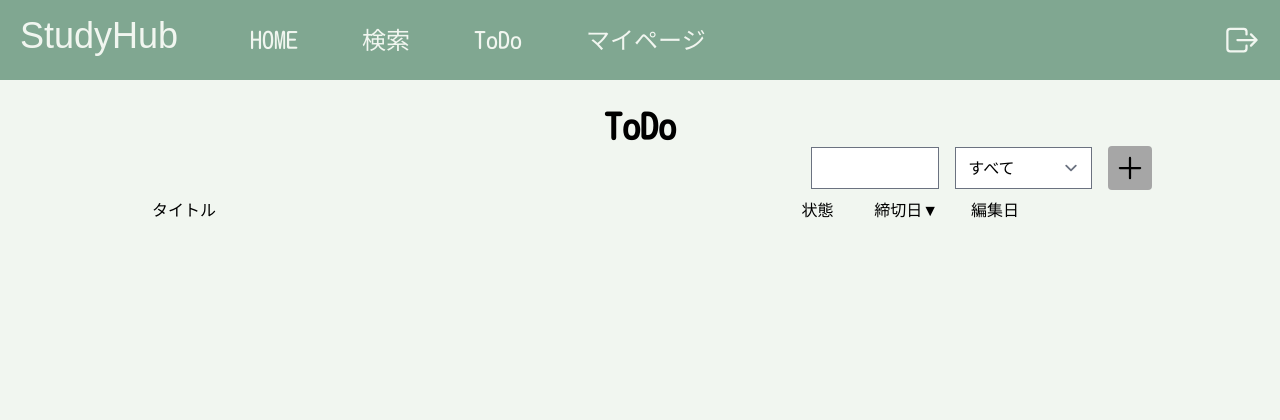
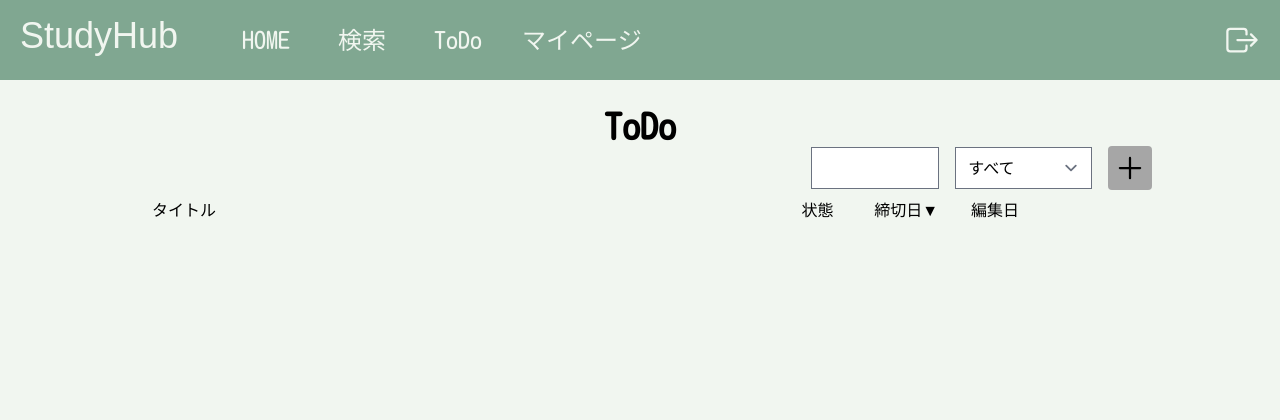
Before and after one commit to devharu-49/studyhub, a Django app: page /todo/ in a window 1280 px wide. Shown: the top 420 px of the page. Run offline with Django 5.2, Linux system fonts and the light colour scheme; the visitor is signed in with stand-in values (Sample User, id 1); data comes from the database, SQL or seed files in the repository; data that the repository does not hold is empty; some libraries are stand-ins or nearby versions; some web fonts are replaced.

Commit message:
デザイン調整

```diff
--- a/static/css/style.css
+++ b/static/css/style.css
@@ -1074,6 +1074,10 @@ select {
   height: 0.125rem;
 }
 
+.h-12 {
+  height: 3rem;
+}
+
 .h-14 {
   height: 3.5rem;
 }
@@ -1159,10 +1163,6 @@ select {
   width: 25%;
 }
 
-.w-44 {
-  width: 11rem;
-}
-
 .w-56 {
   width: 14rem;
 }
@@ -1177,6 +1177,10 @@ select {
 
 .w-\[30\%\] {
   width: 30%;
+}
+
+.w-\[50\%\] {
+  width: 50%;
 }
 
 .w-\[60\%\] {
@@ -1277,6 +1281,10 @@ select {
 
 .grid-cols-\[1fr_8fr\] {
   grid-template-columns: 1fr 8fr;
+}
+
+.grid-cols-\[2fr_6fr\] {
+  grid-template-columns: 2fr 6fr;
 }
 
 .grid-cols-\[3fr_1fr_1fr_0\.5fr_0\.5fr\] {
@@ -1533,6 +1541,11 @@ select {
 .px-5 {
   padding-left: 1.25rem;
   padding-right: 1.25rem;
+}
+
+.px-6 {
+  padding-left: 1.5rem;
+  padding-right: 1.5rem;
 }
 
 .px-8 {
--- a/templates/base.html
+++ b/templates/base.html
@@ -47,28 +47,28 @@
           <li class="nav-item">
             <a
               href="/"
-              class="flex h-full items-center px-8 font-kosugiMaru text-2xl"
+              class="flex h-full items-center px-6 font-kosugiMaru text-2xl"
               >HOME</a
             >
           </li>
           <li class="nav-item">
             <a
               href="{% url 'map:search' %}"
-              class="flex h-full items-center px-8 font-kosugiMaru text-2xl"
+              class="flex h-full items-center px-6 font-kosugiMaru text-2xl"
               >検索</a
             >
           </li>
           <li class="nav-item">
             <a
               href="{% url 'task_list'%}"
-              class="flex h-full items-center px-8 font-kosugiMaru text-2xl"
+              class="flex h-full items-center px-6 font-kosugiMaru text-2xl"
               >ToDo</a
             >
           </li>
           <li class="nav-item">
             <a
               href="{% url 'mypage' user.user_id %}"
-              class="flex h-full items-center px-8 font-kosugiMaru text-2xl"
+              class="flex h-full items-center px-4 font-kosugiMaru text-2xl"
               >マイページ</a
             >
           </li>
@@ -87,7 +87,7 @@
                   name="exit-outline"
                   class="hidden pl-3 text-4xl md:flex"
                 ></ion-icon>
-                <p class="px-8 font-kosugiMaru text-xl font-medium md:hidden">
+                <p class="px-8 font-kosugiMaru text-2xl font-medium md:hidden">
                   ログアウト
                 </p>
               </button>
```
Also changed, not shown: templates/mypage.html (+21 -15 lines).
